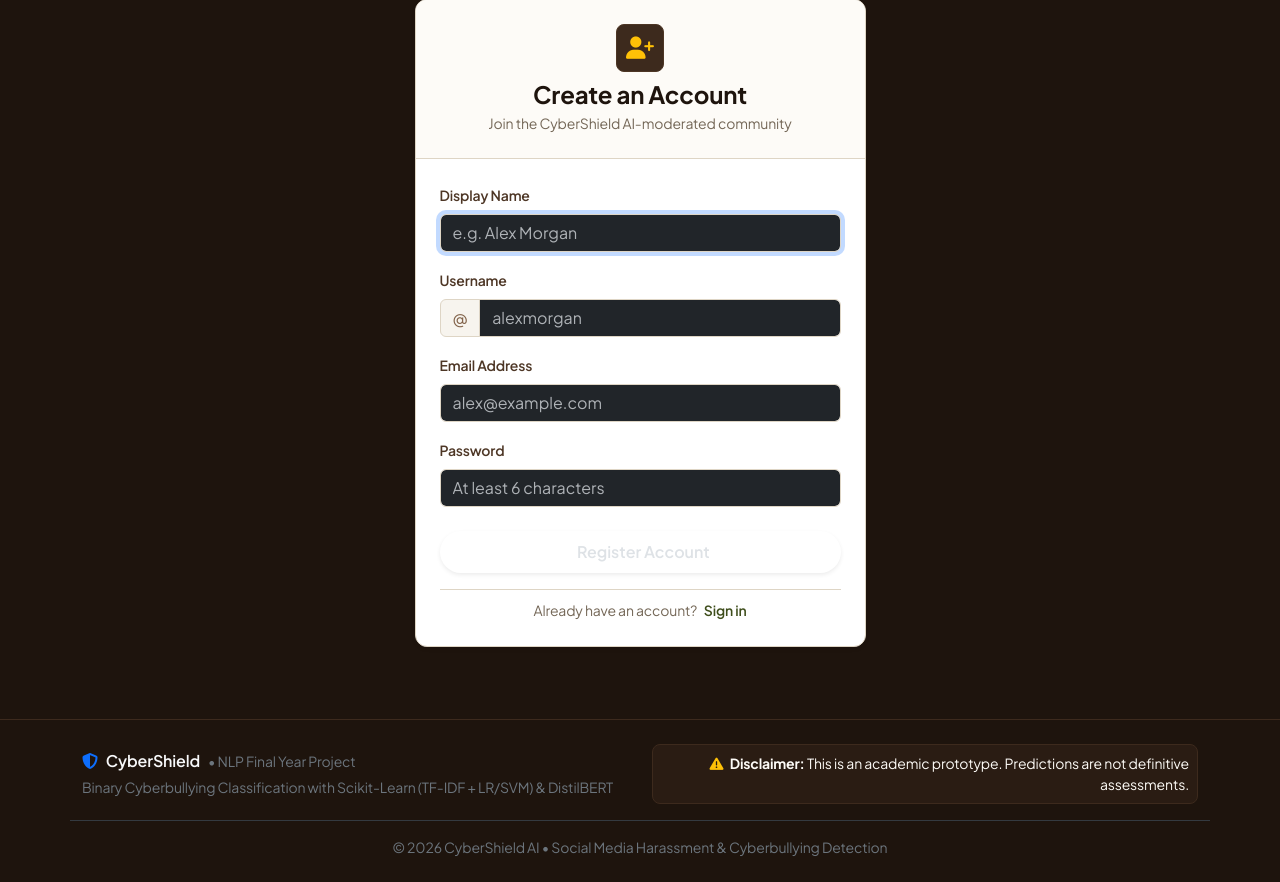
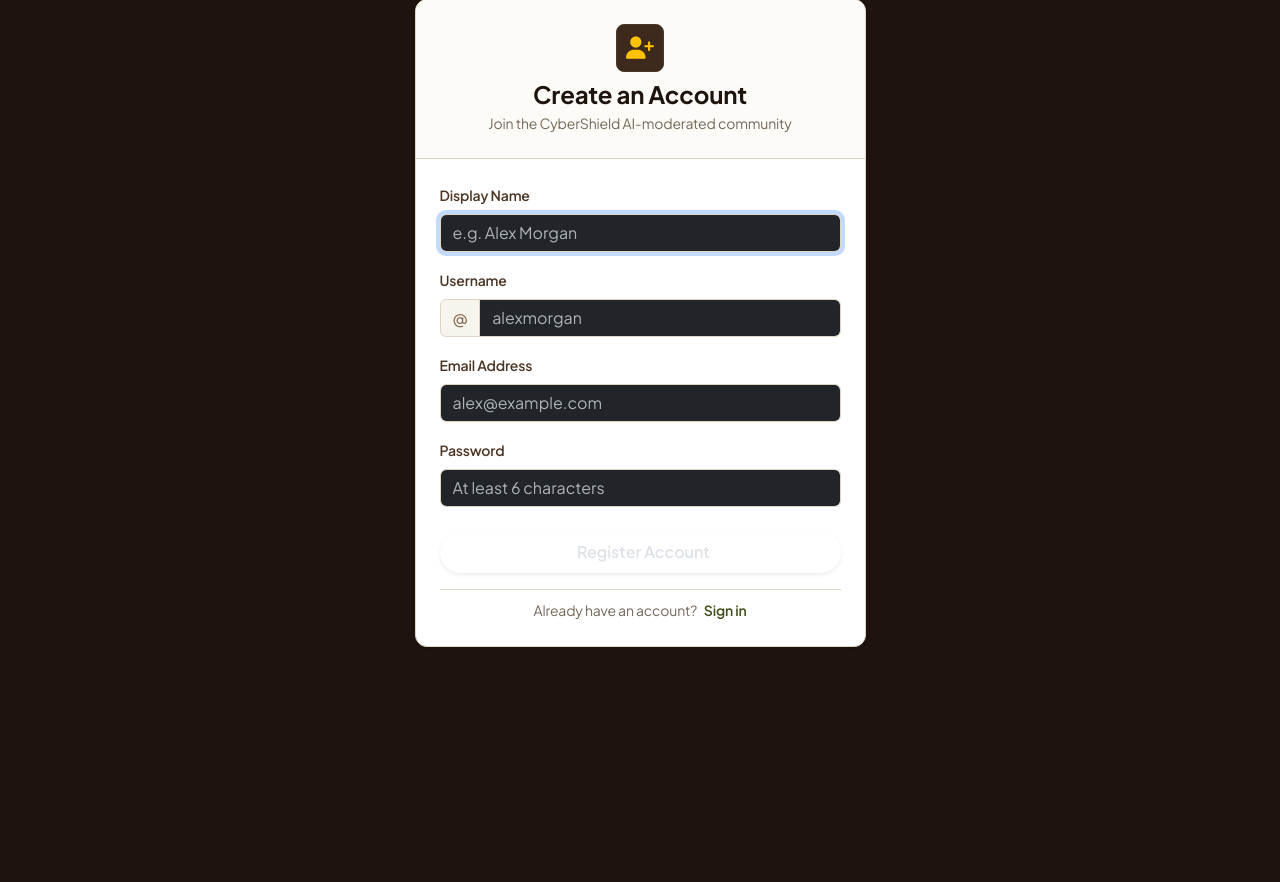
Before and after one commit to Kamakhya07/NLP_project, a Flask app: page /register in a window 1280 px wide. Shown: the part 164-1046 px from the top of the page. After the commit the page ends 811 px from the top, so only its background shows below. Run offline with Flask 3, Linux system fonts and the light colour scheme; parts of the project's set-up code (start-up, migrations or seed data) failed here and were passed over; some libraries are stand-ins or nearby versions.

Commit message:
style: remove bottom disclaimer and project footer from all pages

```diff
--- a/templates/base.html
+++ b/templates/base.html
@@ -138,35 +138,6 @@
         {% block content %}{% endblock %}
     </main>
 
-    <!-- Professional Footer -->
-    <footer class="footer mt-auto py-4 border-top border-secondary-subtle cybershield-footer">
-        <div class="container">
-            <div class="row align-items-center gy-3">
-                <div class="col-md-6 text-center text-md-start">
-                    <div class="d-flex align-items-center justify-content-center justify-content-md-start gap-2 mb-1">
-                        <i class="fa-solid fa-shield-halved text-primary"></i>
-                        <span class="fw-semibold text-light">CyberShield</span>
-                        <span class="text-secondary small">&bull; NLP Final Year Project</span>
-                    </div>
-                    <p class="text-secondary small mb-0">
-                        Binary Cyberbullying Classification with Scikit-Learn (TF-IDF + LR/SVM) & DistilBERT
-                    </p>
-                </div>
-                <div class="col-md-6 text-center text-md-end">
-                    <div class="disclaimer-badge d-inline-block p-2 rounded-3 text-secondary-emphasis small bg-surface-dark border border-secondary-subtle">
-                        <i class="fa-solid fa-triangle-exclamation text-warning me-1"></i>
-                        <strong>Disclaimer:</strong> This is an academic prototype. Predictions are not definitive assessments.
-                    </div>
-                </div>
-            </div>
-            <div class="row mt-3 pt-3 border-top border-dark-subtle">
-                <div class="col text-center text-secondary small">
-                    &copy; 2026 CyberShield AI &bull; Social Media Harassment & Cyberbullying Detection
-                </div>
-            </div>
-        </div>
-    </footer>
-
     <!-- Bootstrap 5.3 JS Bundle CDN -->
     <script src="https://cdn.jsdelivr.net/npm/bootstrap@5.3.3/dist/js/bootstrap.bundle.min.js" integrity="sha384-YvpcrYf0tY3lHB60NNkmXc5s9fDVZLESaAA55NDzOxhy9GkcIdslK1eN7N6jIeHz" crossorigin="anonymous"></script>
 
```
